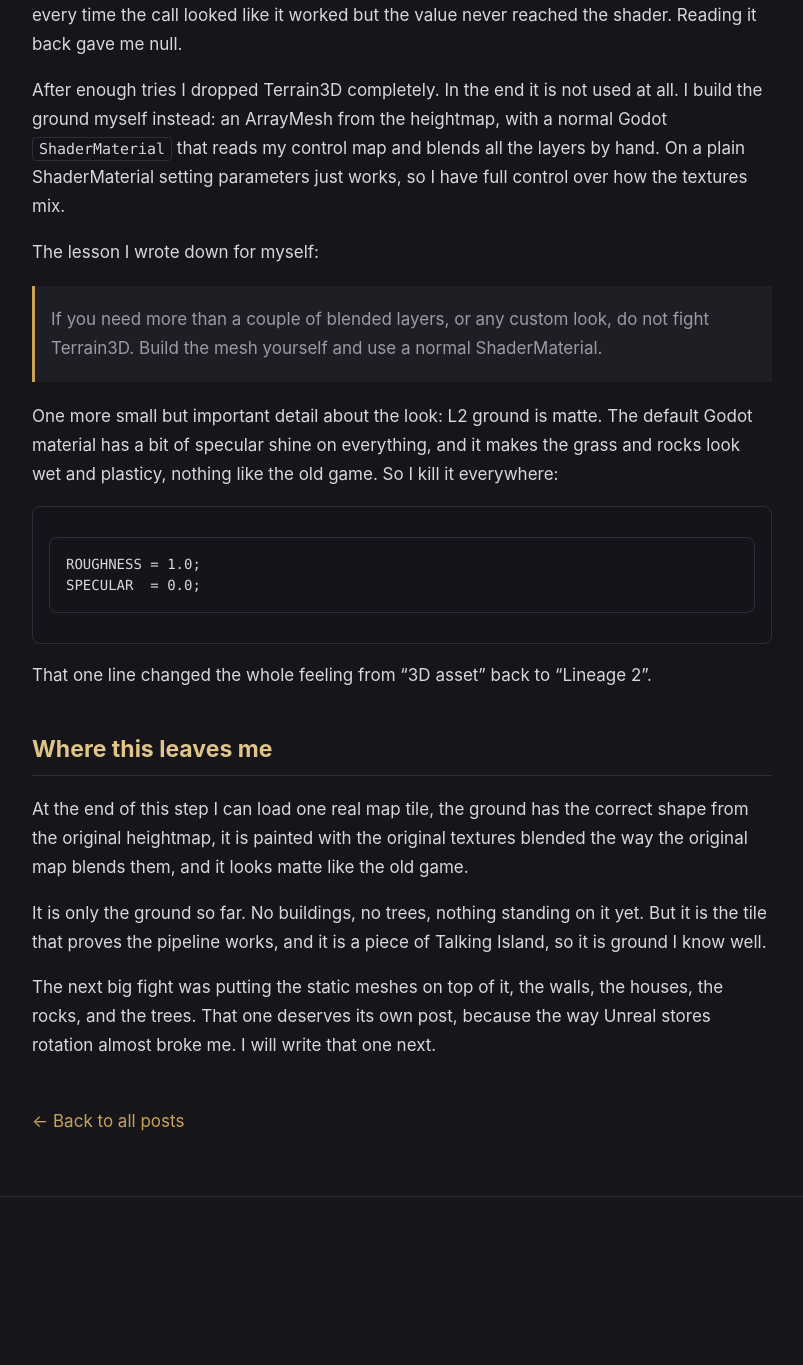
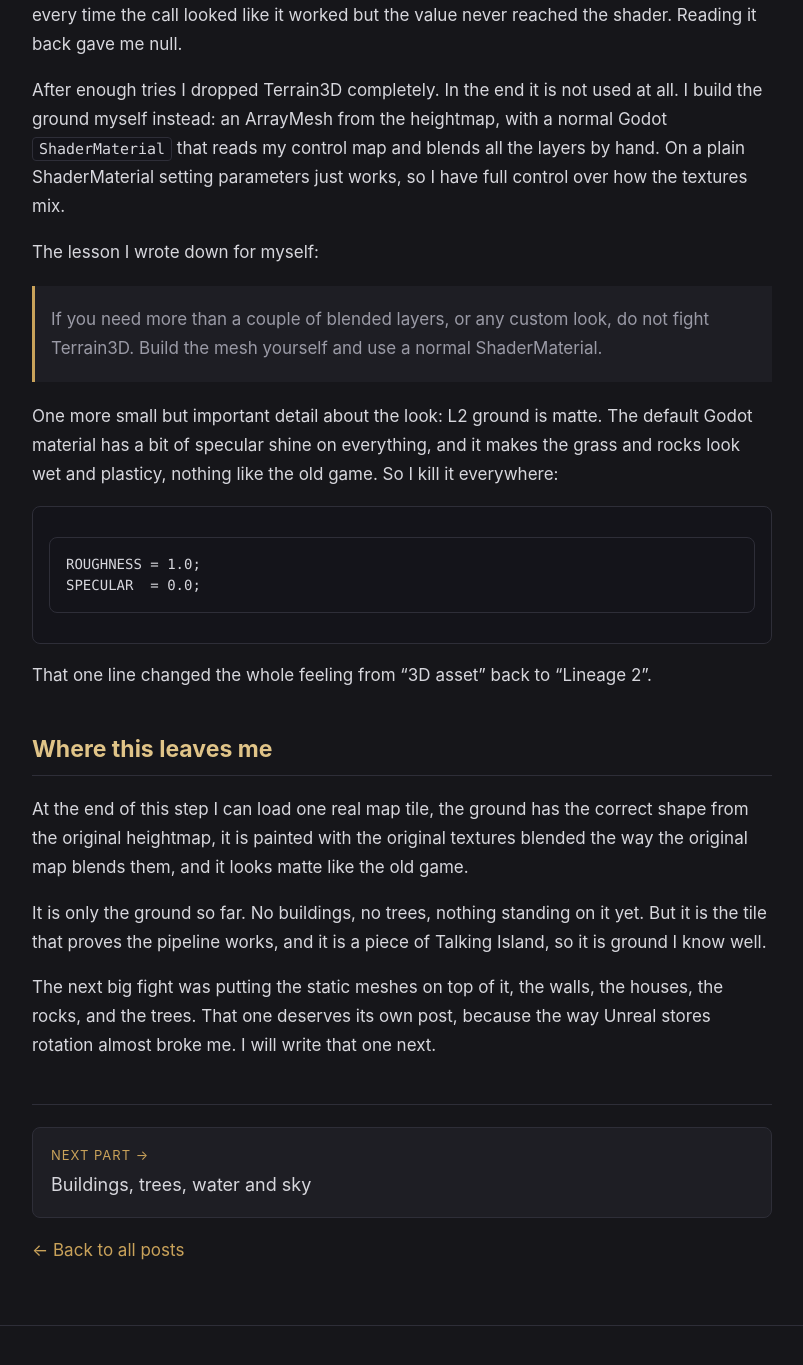
Before and after one commit to Rulox/l2-godot-blog, a Jekyll site: the page built from _parts/1.md, in a window 1280 px wide and 1400 px high, scrolled down 5630 px. Shown: the top 1365 px of the window, without its empty margins (238-1041 px from the left). Built offline with Jekyll 4.4.1, drawn with Linux system fonts in a browser that asks for light colours; before the commit the page ends 6901 px from its top, so only the background shows below that.

Commit message:
Number posts as a parts collection; add Part 1 button and next-part nav
- Move _posts/*.md to _parts/1.md, _parts/2.md (numbered files)
- Order and navigation by 'part' front matter; permalinks /part-1/, /part-2/
- 'Link to Part 1' button under the intro
- 'Next part' link at the bottom of each post

Co-Authored-By: Claude Opus 4.8 <noreply@anthropic.com>

```diff
--- a/_config.yml
+++ b/_config.yml
@@ -7,16 +7,17 @@ future: true
 baseurl: "/l2-godot-blog"
 url: "https://rulox.github.io"
 
-# Show newest work first? We keep it chronological so you can follow the journey
-# from step one. The index handles the ordering.
+# Posts are a "parts" collection so files can be named by number (1.md, 2.md, ...).
+# Ordering and next-part links use the `part` front matter field.
+collections:
+  parts:
+    output: true
 
 markdown: kramdown
 highlighter: rouge
 kramdown:
   syntax_highlighter: rouge
 
-permalink: /posts/:title/
-
 exclude:
   - README.md
   - Gemfile
--- a/_layouts/post.html
+++ b/_layouts/post.html
@@ -9,5 +9,16 @@ layout: default
   <div class="post-body">
     {{ content }}
   </div>
-  <a class="back-link" href="{{ '/' | relative_url }}">&larr; Back to all posts</a>
+
+  {% assign next_num = page.part | plus: 1 %}
+  {% assign next_part = site.parts | where: 'part', next_num | first %}
+  <nav class="post-nav">
+    {% if next_part %}
+    <a class="next-part" href="{{ next_part.url | relative_url }}">
+      <span class="next-label">Next part &rarr;</span>
+      <span class="next-title">{{ next_part.title }}</span>
+    </a>
+    {% endif %}
+    <a class="back-link" href="{{ '/' | relative_url }}">&larr; Back to all posts</a>
+  </nav>
 </article>
--- a/_posts/2026-08-21-terrain-extraction.md
+++ b/_parts/1.md
@@ -1,5 +1,7 @@
 ---
 layout: post
+part: 1
+permalink: /part-1/
 title: "Getting the map terrain out of Lineage 2 and into Godot"
 date: 2026-08-21
 thumbnail: /assets/img/thumb-terrain.png
--- a/assets/css/style.css
+++ b/assets/css/style.css
@@ -59,6 +59,20 @@ a:hover { text-decoration: underline; }
   color: var(--text);
 }
 .intro p { margin: 0 0 14px; }
+
+/* Call-to-action button */
+.cta {
+  display: inline-block;
+  margin-top: 4px;
+  padding: 9px 18px;
+  background: var(--accent);
+  color: #1a1712;
+  font-size: 15px;
+  font-weight: 600;
+  border-radius: 6px;
+  border: 1px solid var(--accent);
+}
+.cta:hover { background: var(--accent-soft); border-color: var(--accent-soft); text-decoration: none; }
 
 /* Post list */
 .post-list { list-style: none; margin: 26px 0 60px; padding: 0; }
@@ -148,7 +162,22 @@ hr { border: none; border-top: 1px solid var(--border); margin: 40px 0; }
   font-size: 14px;
   padding: 24px 0 50px;
 }
-.back-link { display: inline-block; margin: 30px 0 0; color: var(--accent); }
+.back-link { display: inline-block; color: var(--accent); }
+
+/* Post footer navigation */
+.post-nav { margin-top: 44px; padding-top: 22px; border-top: 1px solid var(--border); }
+.next-part {
+  display: block;
+  padding: 16px 18px;
+  background: var(--bg-soft);
+  border: 1px solid var(--border);
+  border-radius: 8px;
+  margin-bottom: 18px;
+}
+.next-part:hover { border-color: var(--accent); text-decoration: none; }
+.next-label { display: block; color: var(--accent); font-size: 13px; letter-spacing: 1px; text-transform: uppercase; }
+.next-title { display: block; color: var(--text); font-size: 18px; margin-top: 4px; }
+.next-part:hover .next-title { color: var(--accent-soft); }
 
 @media (max-width: 560px) {
   body { font-size: 16px; }
```
Also changed, not shown: _parts/2.md (renamed from _posts/2026-08-27-static-meshes-and-trees.md, +2 -0 lines), index.html (+7 -4 lines).
